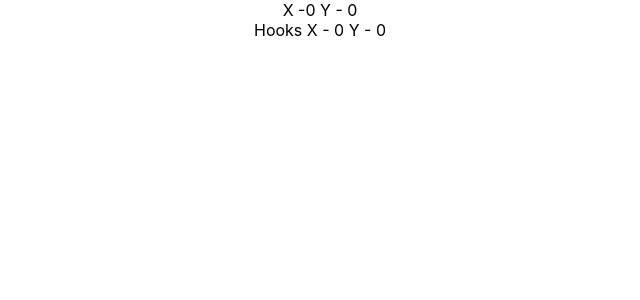
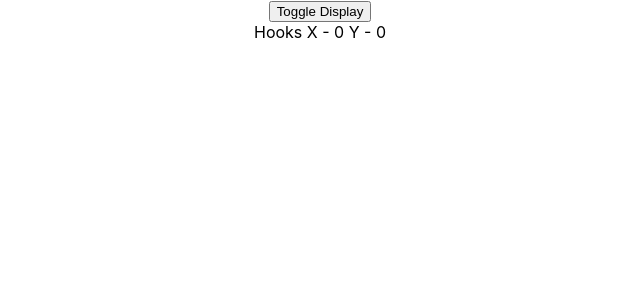
Before and after one commit to Pradeep712/React, a React (Create React App) app in the folder hello-world/: page / in a window 1280 px wide. Shown: the top 300 px of the page, without its empty margins (320-960 px from the left). Built offline with nearby package versions, Linux system fonts and the light colour scheme.

Commit message:
Step 37 ReactHook useEffect with cleanup

```diff
--- a/hello-world/src/App.js
+++ b/hello-world/src/App.js
@@ -2,13 +2,15 @@ import React, { Component } from 'react';
 import './App.css';
 import ClassMouse from './component/ClassMouse';
 import HookMouse from './component/HookMouse';
+import MouseContainer from './component/MouseContainer';
 
 class App extends Component {
   render() {
     return (
       <div className='App'>
-        <ClassMouse />
-        <HookMouse />
+        {/* <ClassMouse /> */}
+        {/* <HookMouse /> */}
+        <MouseContainer />
       </div>
     )
   }
--- a/hello-world/src/component/ClassMouse.js
+++ b/hello-world/src/component/ClassMouse.js
@@ -15,6 +15,9 @@ export class ClassMouse extends Component {
     componentDidMount() {
         window.addEventListener("mousemove", this.logMousePosition)
     }
+    componentWillUnmount(){
+        window.removeEventListener('mousemove',this.logMousePosition)
+    }
     render() {
         const { x, y } = this.state
         return (
--- a/hello-world/src/component/HookMouse.js
+++ b/hello-world/src/component/HookMouse.js
@@ -12,6 +12,14 @@ function HookMouse() {
     useEffect(() => {
         console.log('useEffect called')
         window.addEventListener('mousemove', logMousePosition)
+
+        //Cleanup Code
+        return()=>{//Creating componentWillUnmount for cleaning eventlistners after components disabled.
+            console.log('Component Unmount Code')
+            window.removeEventListener('mousemove', logMousePosition)
+
+        }
+
     }, [])//Creating componentDidMount in useEffect by passing empty array as second parameter.
     return (
         <div>
--- /dev/null
+++ b/hello-world/src/component/MouseContainer.js
@@ -0,0 +1,16 @@
+import React, {useState} from 'react'
+import HookMouse from './HookMouse'
+
+function MouseContainer() {
+    const [display, setDisplay] = useState(true)
+    return (
+        <div>
+            <button onClick={()=>{
+                 setDisplay(!display)
+            }}>Toggle Display</button>
+            {display && <HookMouse/>}
+        </div>
+    )
+}
+
+export default MouseContainer
```
